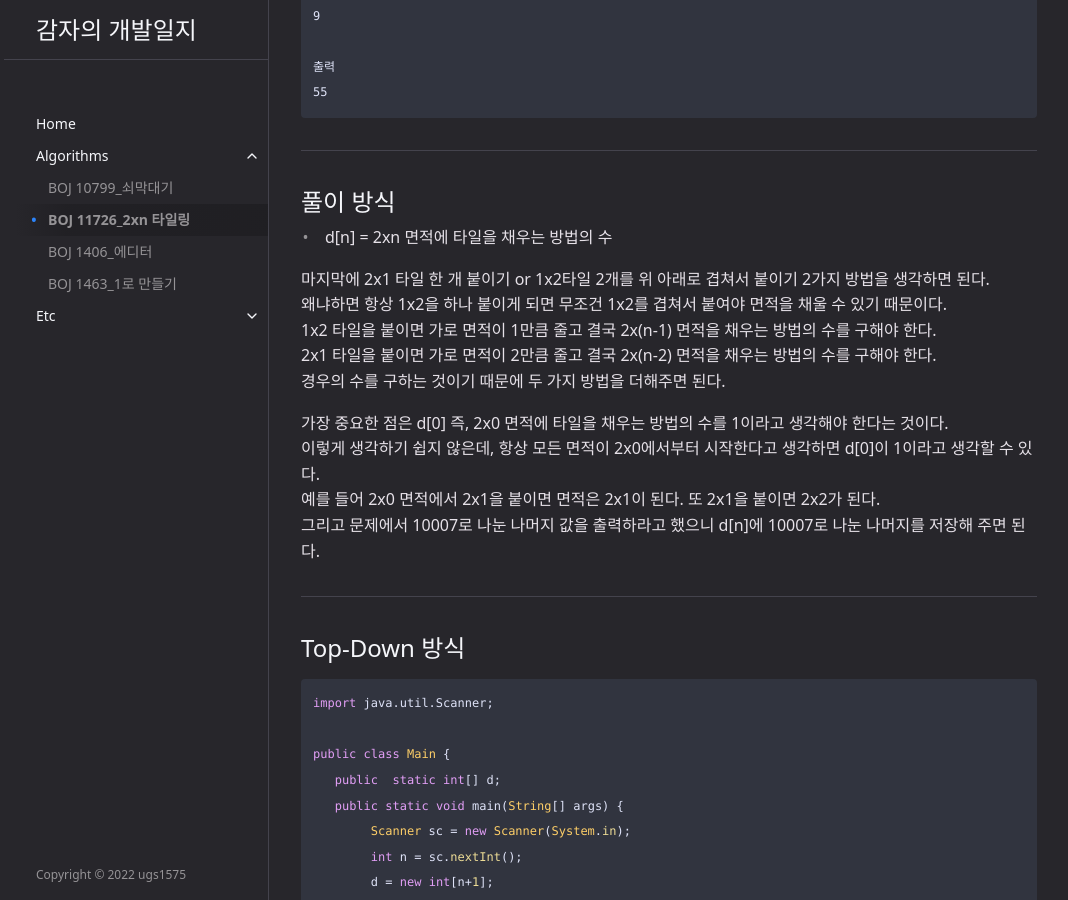
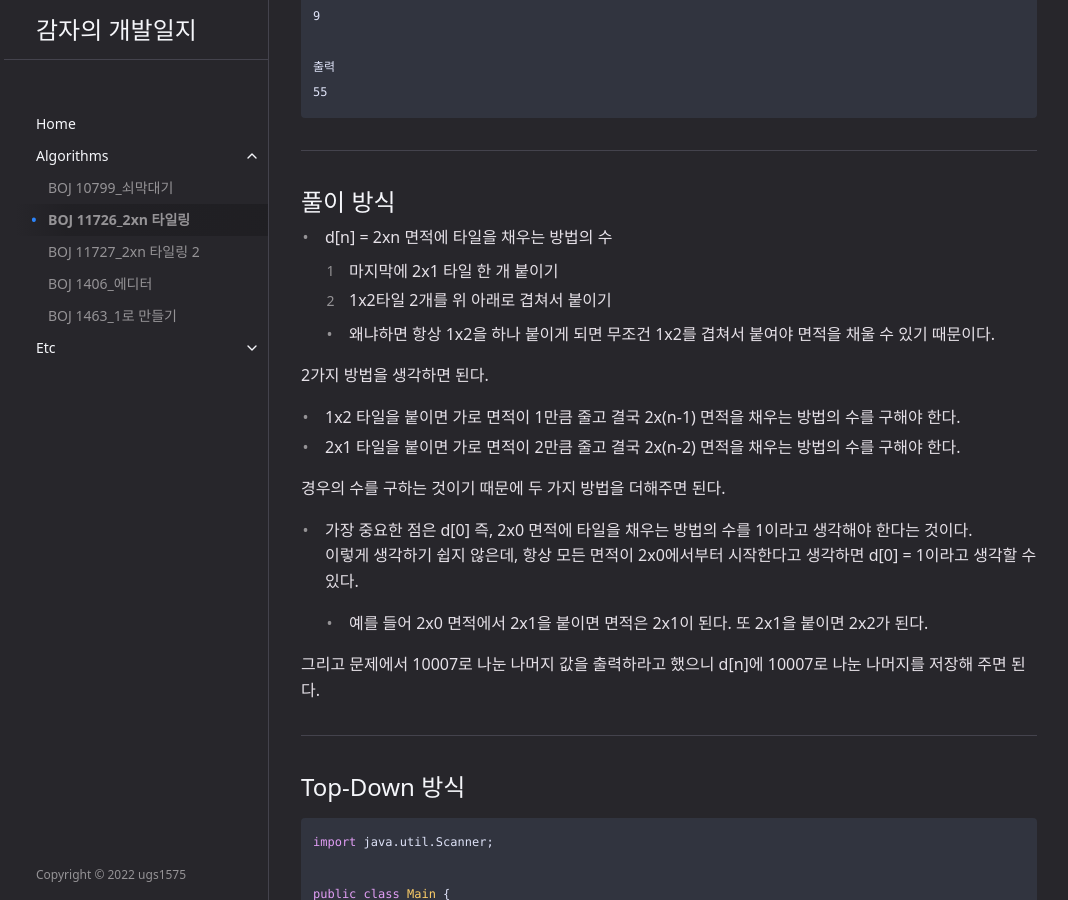
Before and after one commit to ugs1575/ugs1575.github.io, a Jekyll site: the page built from docs/algorithms/Tiling.md, in a window 1280 px wide and 900 px high, scrolled down 1677 px. Shown: the whole window, without its empty margins (103-1171 px from the left). Built offline with Jekyll 4.4.1, drawn with Linux system fonts in a browser that asks for light colours.

Commit message:
- 백준 2xn 타일링2 문제 풀이 업로드 - 백준 2xn 타일링 문제 풀이 수정

```diff
--- a/docs/algorithms/Tiling.md
+++ b/docs/algorithms/Tiling.md
@@ -62,17 +62,23 @@ last_modified_at: "22.08.29"
 ## 풀이 방식
 
 - d[n] = 2xn 면적에 타일을 채우는 방법의 수
+1. 마지막에 2x1 타일 한 개 붙이기
+2. 1x2타일 2개를 위 아래로 겹쳐서 붙이기
+    - 왜냐하면 항상 1x2을 하나 붙이게 되면 무조건 1x2를 겹쳐서 붙여야 면적을 채울 수 있기 때문이다.
 
-마지막에 2x1 타일 한 개 붙이기 or 1x2타일 2개를 위 아래로 겹쳐서 붙이기 2가지 방법을 생각하면 된다.<br>
-왜냐하면 항상 1x2을 하나 붙이게 되면 무조건 1x2를 겹쳐서 붙여야 면적을 채울 수 있기 때문이다.<br>
-1x2 타일을 붙이면 가로 면적이 1만큼 줄고 결국 2x(n-1) 면적을 채우는 방법의 수를 구해야 한다.<br>
-2x1 타일을 붙이면 가로 면적이 2만큼 줄고 결국 2x(n-2) 면적을 채우는 방법의 수를 구해야 한다.<br>
+2가지 방법을 생각하면 된다.
+<br>
+- 1x2 타일을 붙이면 가로 면적이 1만큼 줄고 결국 2x(n-1) 면적을 채우는 방법의 수를 구해야 한다.<br>
+- 2x1 타일을 붙이면 가로 면적이 2만큼 줄고 결국 2x(n-2) 면적을 채우는 방법의 수를 구해야 한다.<br>
+
 경우의 수를 구하는 것이기 때문에 두 가지 방법을 더해주면 된다.
 
-가장 중요한 점은 d[0] 즉, 2x0 면적에 타일을 채우는 방법의 수를 1이라고 생각해야 한다는 것이다.<br>
-이렇게 생각하기 쉽지 않은데, 항상 모든 면적이 2x0에서부터 시작한다고 생각하면 d[0]이 1이라고 생각할 수 있다.<br>
-예를 들어 2x0 면적에서 2x1을 붙이면 면적은 2x1이 된다. 또 2x1을 붙이면 2x2가 된다.
-<br>그리고 문제에서 10007로 나눈 나머지 값을 출력하라고 했으니 d[n]에 10007로 나눈 나머지를 저장해 주면 된다.
+- 가장 중요한 점은 d[0] 즉, 2x0 면적에 타일을 채우는 방법의 수를 1이라고 생각해야 한다는 것이다.<br>
+이렇게 생각하기 쉽지 않은데, 항상 모든 면적이 2x0에서부터 시작한다고 생각하면 d[0] = 1이라고 생각할 수 있다.<br>
+
+    - 예를 들어 2x0 면적에서 2x1을 붙이면 면적은 2x1이 된다. 또 2x1을 붙이면 2x2가 된다.
+
+그리고 문제에서 10007로 나눈 나머지 값을 출력하라고 했으니 d[n]에 10007로 나눈 나머지를 저장해 주면 된다.
 
 ---
 
```
Also changed, not shown: docs/algorithms/Tiling2.md (added, +129 -0 lines).
